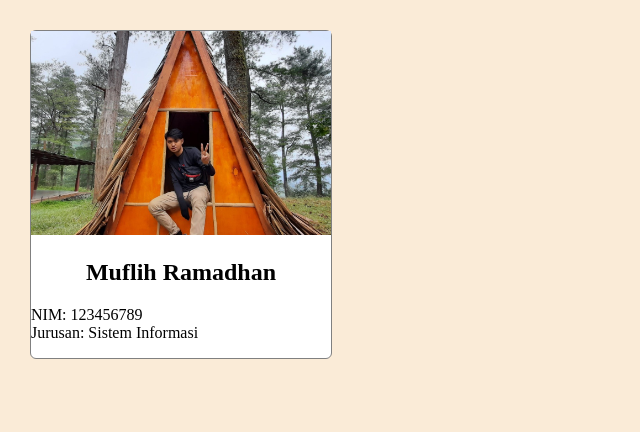
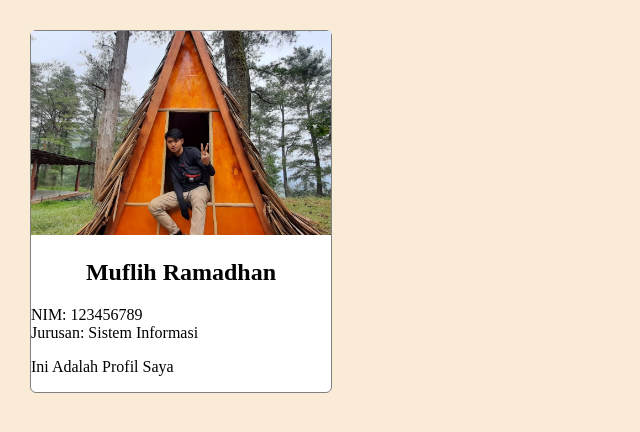
Before and after one commit to Muflih25/Laporan4_muflih, a plain HTML site: page index.html in a window 1280 px wide. Shown: the top 432 px of the page, without its empty margins (0-640 px from the left). Drawn offline with Linux system fonts and the light colour scheme.

Commit message:
Menambahkan Teks "Ini adalah Profil Saya"

```diff
--- a/index.html
+++ b/index.html
@@ -7,7 +7,8 @@
   <div id="profile-container">
     <img id="profile-image" src="muflih1.jpeg" alt="profile image" />
     <h2 id="profile-name">Muflih Ramadhan</h2>
-    <p id="profile-details">NIM: 123456789     <br>Jurusan: Sistem Informasi</p>
+    <p id="profile-details">NIM: 123456789 <br>Jurusan: Sistem Informasi</p>
+    <p>Ini Adalah Profil Saya</p>
   </div>
 </body>
 </html>
```
